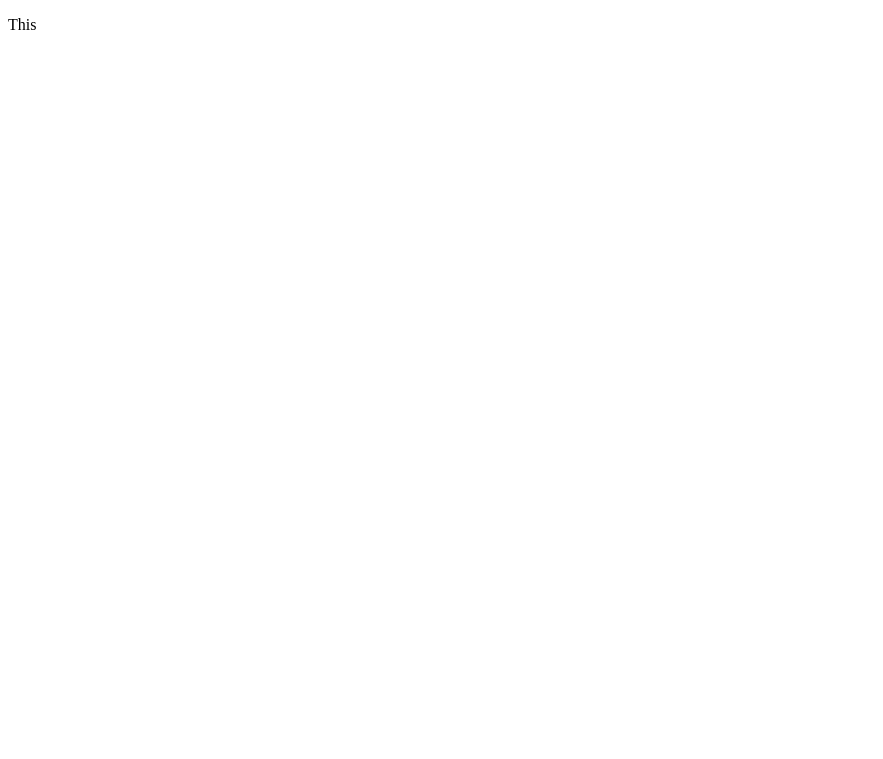
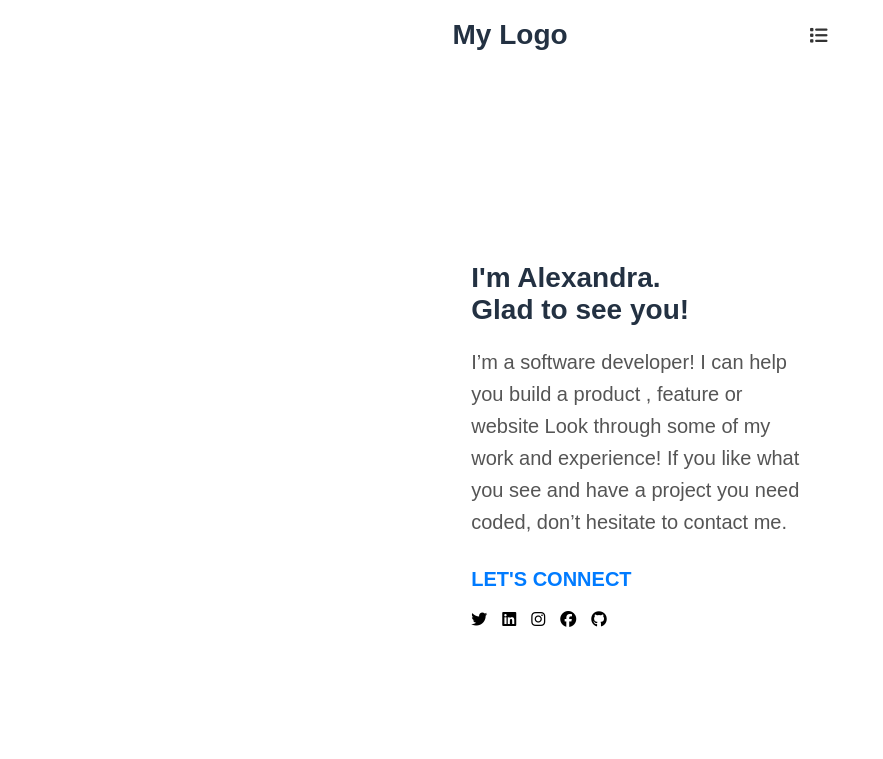
Before and after one commit to HAMMADAHMED242003/Hello-World, a website: page index.html in a window 1280 px wide. Shown: the whole page, without its empty margins (0-883 px from the left). Drawn offline with Linux system fonts and the light colour scheme.

Commit message:
1st Project

```diff
--- a/index.html
+++ b/index.html
@@ -1,11 +1,50 @@
 <!DOCTYPE html>
 <html lang="en">
+
 <head>
     <meta charset="UTF-8">
     <meta name="viewport" content="width=device-width, initial-scale=1.0">
     <title>Document</title>
+    <link rel="stylesheet" href="style.css">
+    <link rel="stylesheet" href="https://cdnjs.cloudflare.com/ajax/libs/font-awesome/6.6.0/css/all.min.css"
+        integrity="sha512-Kc323vGBEqzTmouAECnVceyQqyqdsSiqLQISBL29aUW4U/M7pSPA/gEUZQqv1cwx4OnYxTxve5UMg5GT6L4JJg=="
+        crossorigin="anonymous" referrerpolicy="no-referrer" />
 </head>
+
 <body>
-    <p>This</p>
+    <div class="outer-body">
+        <div class="navbar">
+            <div class="logo">
+                <h1>My Logo</h1>
+            </div>
+            <div class="nav-links">
+                <a href="#"><i class="fa-solid fa-list"></i></a>
+
+            </div>
+        </div>
+        <div class="container">
+            <div class="content">
+                <h1>I'm Alexandra. <br>Glad to see you!</h1>
+                <p>
+                    I’m a software developer! I can help you build a product ,
+                    feature or website Look through some of my work and experience!
+                    If you like what you see and have a project you need coded,
+                    don’t hesitate to contact me.
+                </p>
+                <div class="connect">
+                    LET'S CONNECT
+                </div>
+                <div class="social-icons">
+                    <span><i class="fa-brands fa-twitter"></i></span>
+                    <span><i class="fa-brands fa-linkedin"></i></span>
+                    <span><i class="fa-brands fa-instagram"></i></span>
+                    <span><i class="fa-brands fa-facebook"></i></span>
+                    <span><i class="fa-brands fa-github"></i></span>
+                </div>
+            </div>
+        </div>
+    </div>
+
 </body>
+
 </html>
--- a/style.css
+++ b/style.css
@@ -1,3 +1,96 @@
+html,
+body {
+  height: 100%;
+  margin: 0;
+  font-family: Arial, sans-serif;
+}
+
+.outer-body {
+  display: flex;
+  flex-direction: column;
+  justify-content: center;
+  align-items: center;
+  height: 100vh;
+  width: 375px;
+  margin: auto;
+
+}
+
+.navbar {
+  display: flex;
+  justify-content: space-between;
+  align-items: center;
+  padding: 0 20px;
+  height: 72px;
+  width: 100%;
+  max-width: 760px;
+  background-color: white;
+}
+
+.navbar .logo a {
+  font-size: 23px;
+  font-weight: bold;
+  color: #007bff;
+  text-decoration: none;
+}
+
+.nav-links {
+  display: flex;
+  gap: 20px;
+}
+
+.nav-links a {
+  font-size: 18px;
+  text-decoration: none;
+  color: #333;
+  font-weight: 520;
+}
+
+.nav-links a:hover {
+  color: #007bff;
+}
+
+.container {
+  width: 90%;
+  max-width: 600px;
+  display: flex;
+  flex-direction: column;
+  justify-content: center;
+  align-items: center;
+  margin: auto;
+  height: 80vh;
+}
+
+.content {
+  width: 100%;
+}
+
+h1 {
+  font-size: 28px;
+  font-weight: bold;
+  color: #233142;
+  margin-bottom: 20px;
+}
+
 p {
-  color: red;
+  font-size: 20px;
+  color: #555;
+  margin-bottom: 30px;
+  line-height: 1.6;
 }
+
+.connect {
+  font-size: 20px;
+  font-weight: bold;
+  color: #007bff;
+  margin-bottom: 20px;
+}
+
+.social-icons {
+  display: flex;
+  gap: 15px;
+}
+
+.social-icons span:hover {
+  cursor: pointer;
+}
```
Also changed, not shown: 1 other file.
